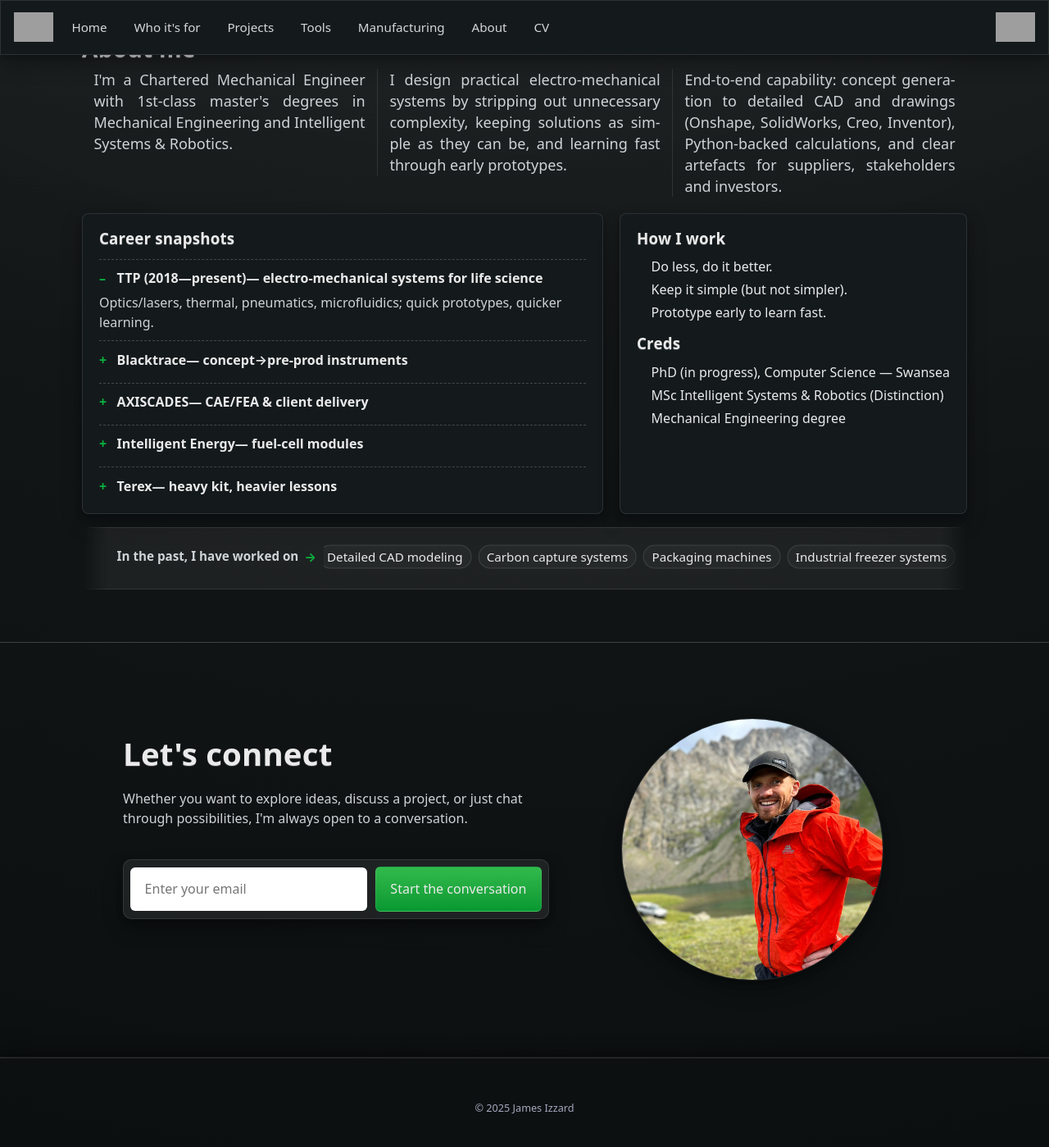
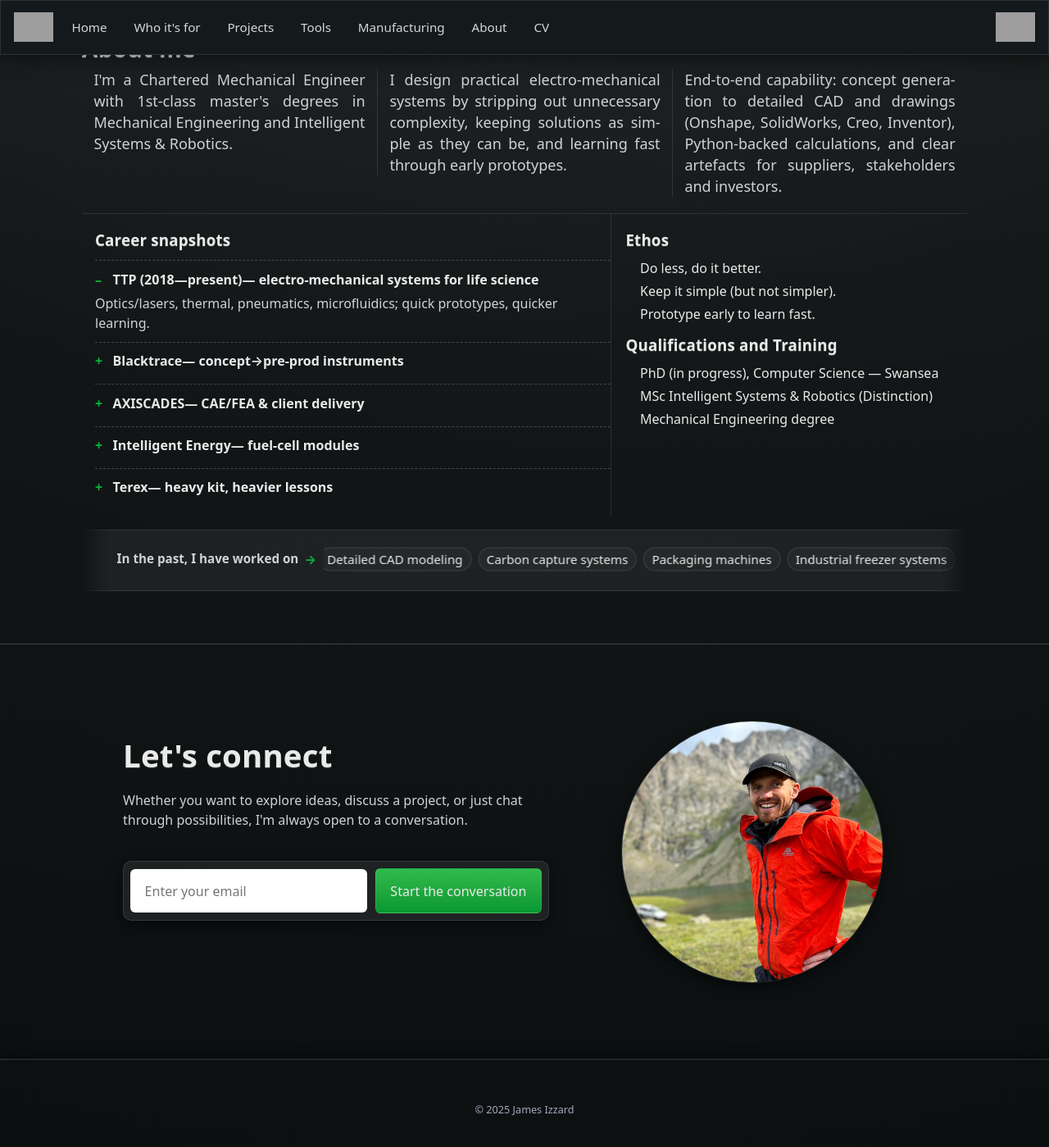
Before and after one commit to JamesAIzzard/jamesaizzard.github.io, a Jekyll site: the page built from index.html, in a window 1280 px wide and 1400 px high, scrolled down 3618 px. Shown: the whole window at 82% size. Built offline with Jekyll 4.4.1, drawn with Linux system fonts in a browser that asks for light colours; some web fonts are replaced; grey boxes are pictures that could not be loaded.

Commit message:
Refactor About section: update layout to use a grid for Career and Ethos sections; enhance styling for better readability and responsiveness

```diff
--- a/_includes/about.html
+++ b/_includes/about.html
@@ -24,8 +24,8 @@
         </header>
 
 
-        <div class="about-grid">
-            <section class="about-card panel-surface">
+        <div class="about-table">
+            <section class="about-cell">
                 <h3 class="about-h">Career snapshots</h3>
 
                 <details class="about-item" open>
@@ -54,15 +54,15 @@
                 </details>
             </section>
 
-            <section class="about-card panel-surface">
-                <h3 class="about-h">How I work</h3>
+            <section class="about-cell">
+                <h3 class="about-h">Ethos</h3>
                 <ul class="about-list" role="list">
                     <li>Do less, do it better.</li>
                     <li>Keep it simple (but not simpler).</li>
                     <li>Prototype early to learn fast.</li>
                 </ul>
 
-                <h3 class="about-h">Creds</h3>
+                <h3 class="about-h">Qualifications and Training</h3>
                 <ul class="about-list" role="list">
                     <li>PhD (in progress), Computer Science — Swansea</li>
                     <li>MSc Intelligent Systems & Robotics (Distinction)</li>
--- a/_sass/components/_about.scss
+++ b/_sass/components/_about.scss
@@ -180,6 +180,34 @@
   }
 }
 
+/* Sparse table layout for Career/How-I-work */
+.about-table {
+  display: grid;
+  grid-template-columns: 1fr;
+  border-top: 1px solid var(--panel-edge); /* horizontal top divider */
+  padding-inline: var(--rail-gutter);
+  margin-top: 1rem;
+}
+
+.about-cell { padding: clamp(0.9rem, 2vw, 1.1rem) 0; }
+
+/* Divider between rows on mobile (stacked) */
+.about-table > .about-cell + .about-cell {
+  border-top: 1px solid var(--panel-edge);
+}
+
+  @media (min-width: 900px) {
+    .about-table {
+      grid-template-columns: 1.2fr .8fr;
+    }
+    /* Switch to a vertical divider between the two columns */
+    .about-table > .about-cell + .about-cell {
+      border-top: 0;
+      border-left: 1px solid var(--panel-edge);
+      padding-left: clamp(0.9rem, 2vw, 1.1rem);
+    }
+  }
+
 .about-card {
   border-radius: 8px;
   padding: 1rem clamp(1rem, 2vw, 1.25rem);
```
